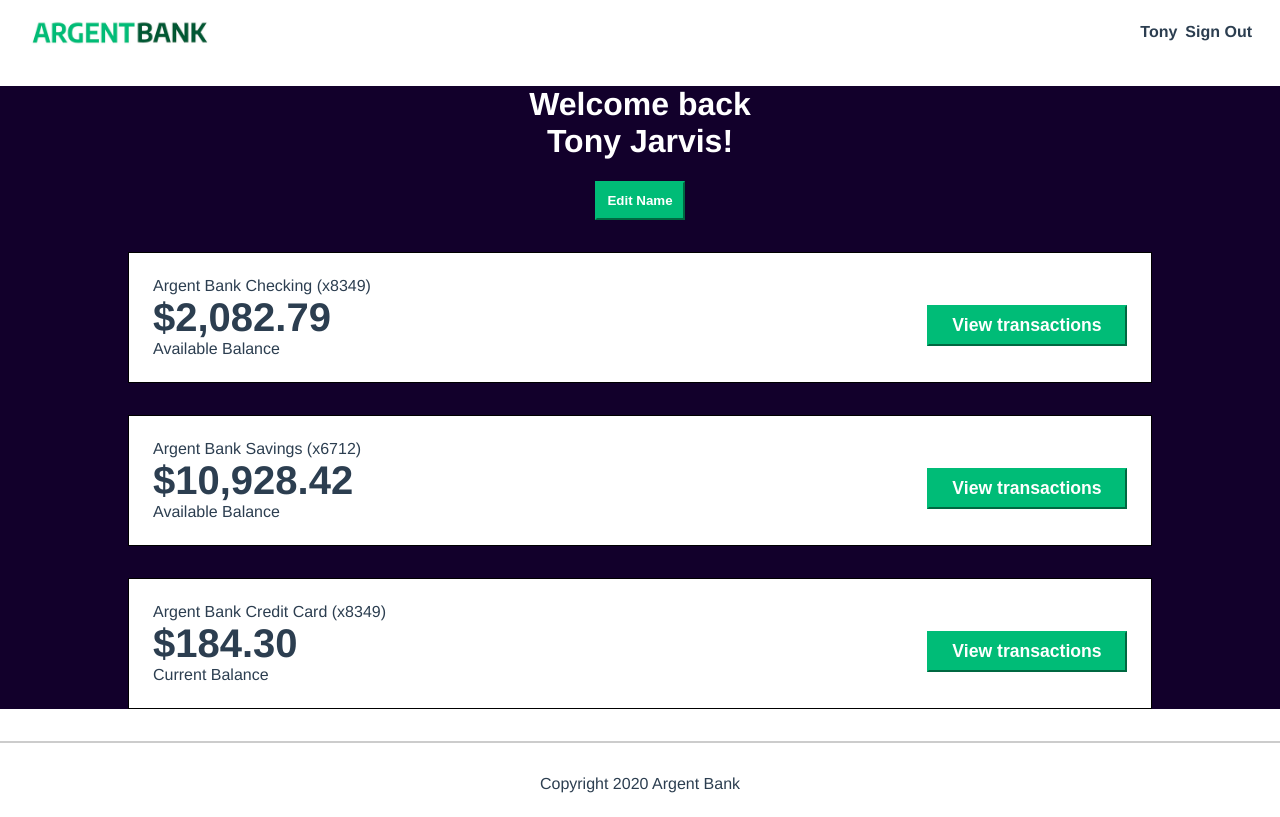
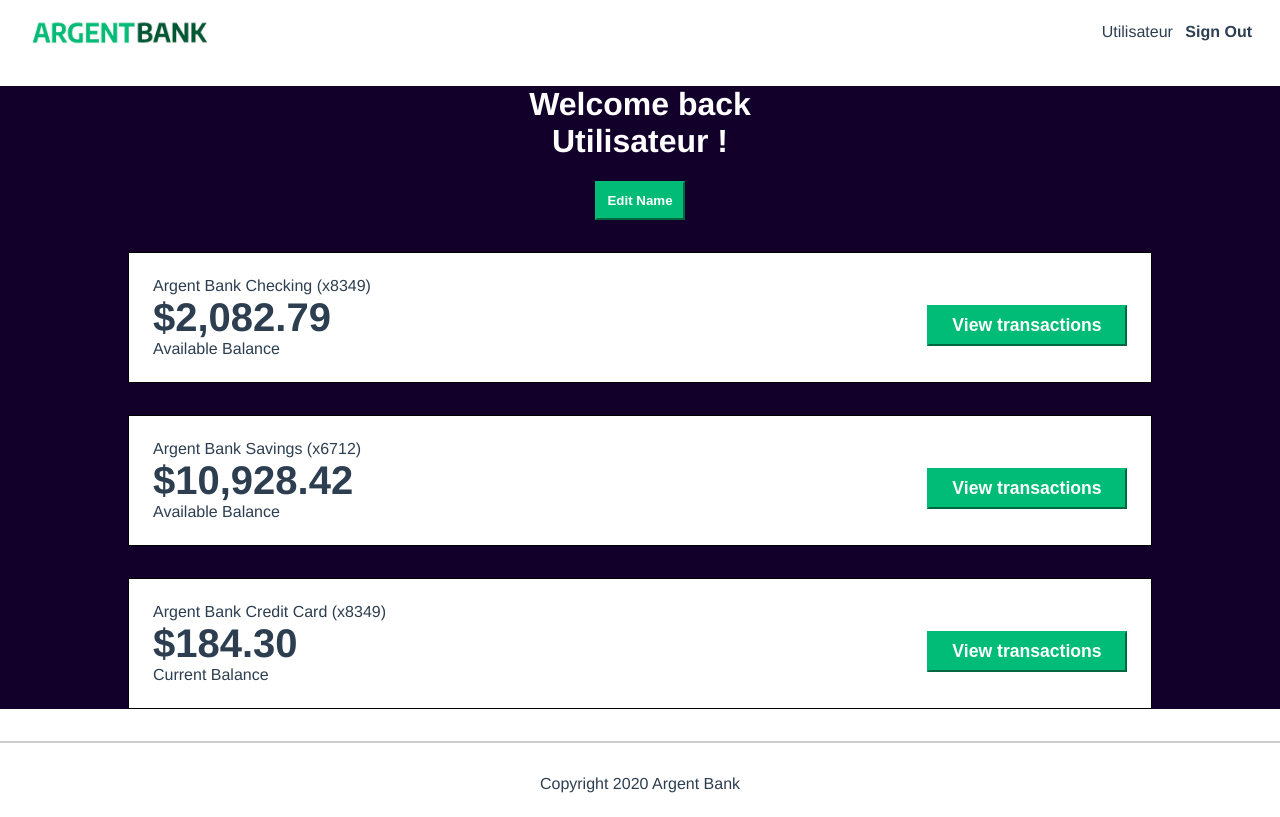
Before and after one commit to dollyazur/frontendArgentBank, a React (Vite) app: page /user in a window 1280 px wide. Built offline with nearby package versions, Linux system fonts and the light colour scheme.

Commit message:
changement dans user et signin pour user by redux et non pas tony  jarvis de force : echec

```diff
--- a/src/pages/SignIn.jsx
+++ b/src/pages/SignIn.jsx
@@ -35,6 +35,7 @@ const SignIn = () => {
 
 
             dispatch(loginSuccess({ token, user: userResponse.data.body})); // Stocke le token
+
             navigate('/user'); // Redirige vers la page User après connexion
         } catch (error) {
             console.error('Erreur de connexion :', error); // Affiche l'erreur en console
--- a/src/pages/User.jsx
+++ b/src/pages/User.jsx
@@ -1,33 +1,36 @@
-import { Link } from 'react-router-dom'; // Import de Link
+import{ useSelector } from 'react-redux';
 import '../assets/css/main.css'; // Import du CSS
 import logo from '../assets/images/argentBankLogo.png'; // Import du logo
 
 const User = () => {
+    const user = useSelector((state) => state.user.user); // Récupère l'utilisateur depuis Redux
+
     return (
         <>
             <nav className="main-nav">
-    <Link className="main-nav-logo" to="/">
+            <a className="main-nav-logo" href="/">
+
         <img
             className="main-nav-logo-image"
             src={logo} // Chemin corrigé pour le logo
             alt="Argent Bank Logo"
         />
         <h1 className="sr-only">Argent Bank</h1>
-    </Link>
+ </a>
     <div>
-        <Link className="main-nav-item" to="/">
+        <span className="main-nav-item">
             <i className="fa fa-user-circle"></i>
-            Tony
-        </Link>
-        <Link className="main-nav-item" to="/">
+            {user ? user.firstName : "Utilisateur"} {/* Affiche le prénom de l'utilisateur connecté */}
+        </span>
+        <a className="main-nav-item" href="/">
             <i className="fa fa-sign-out"></i>
             Sign Out
-        </Link>
+        </a>
     </div>
 </nav>
             <main className="main bg-dark">
                 <div className="header">
-                    <h1>Welcome back<br />Tony Jarvis!</h1>
+                    <h1>Welcome back<br />{user ? user.firstName : "Utilisateur"} {user ? user.lastName : ""}!</h1>
                     <button className="edit-button">Edit Name</button>
                 </div>
                 <h2 className="sr-only">Accounts</h2>
```
